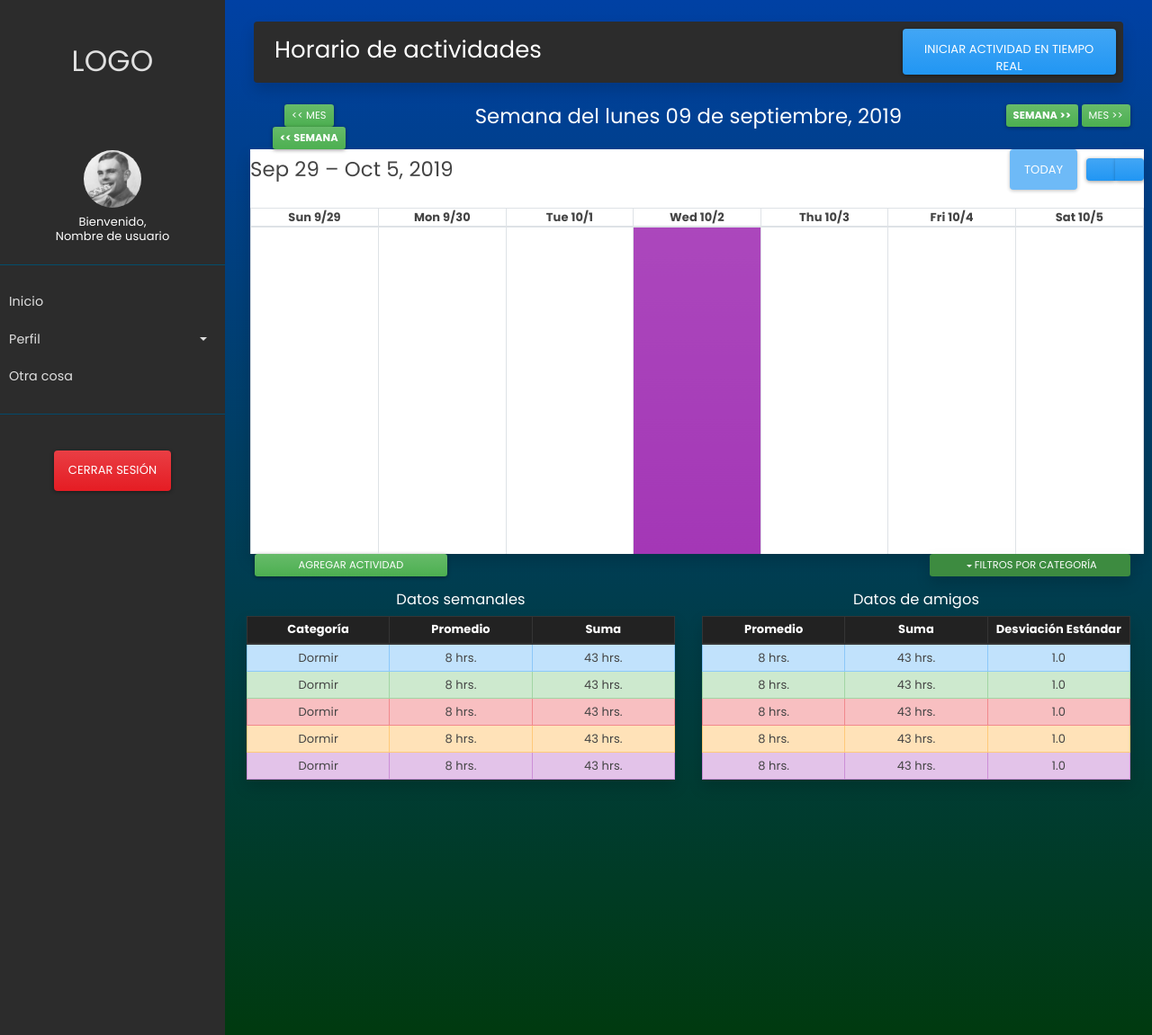
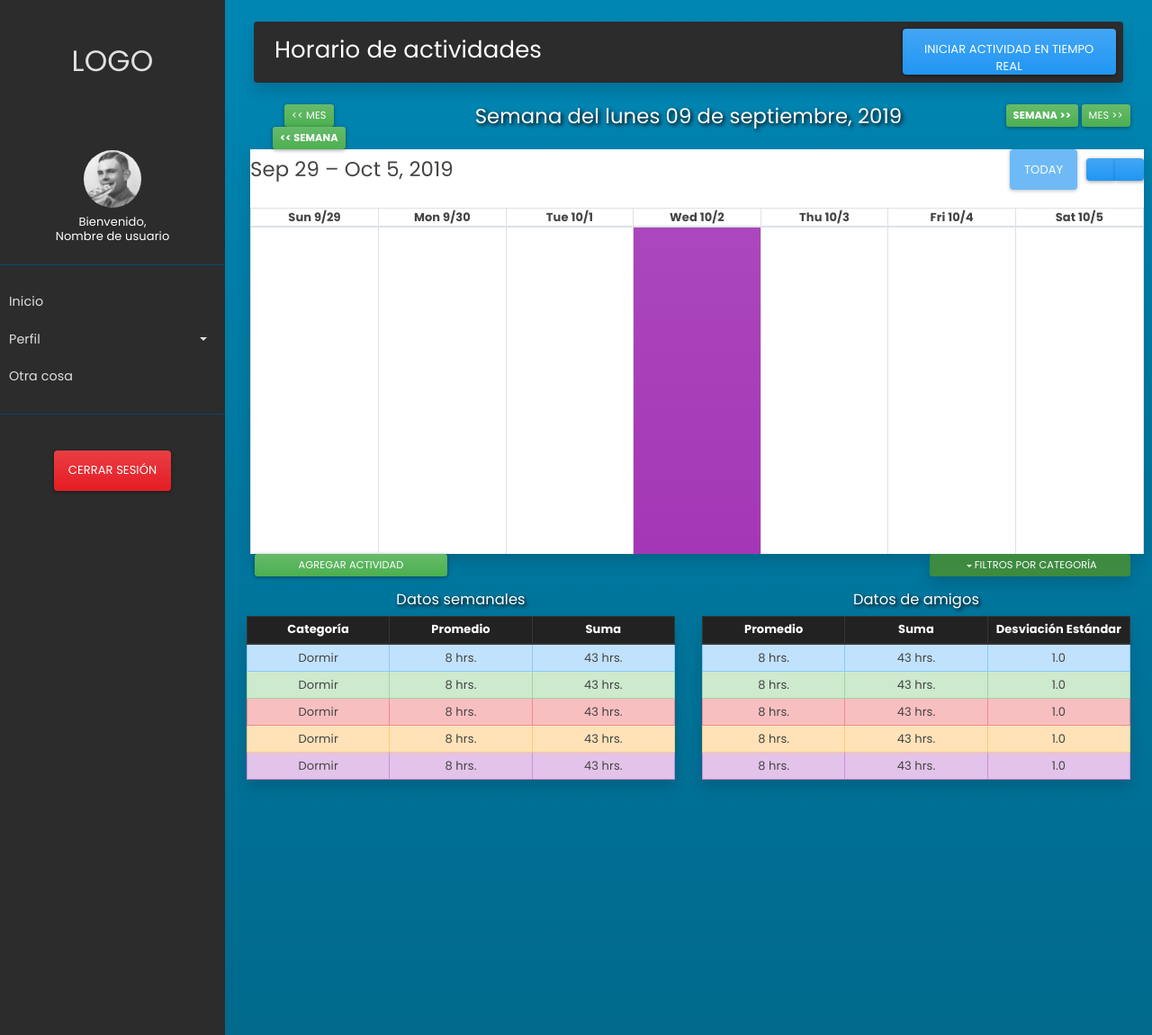
Before and after one commit to DCC-CC4401/2019-2-Turing-Completos-T4, a Django app: page /landing_page/ in a window 1280 px wide. Shown: the whole page at 90% size. Run offline with Django 3.2, Linux system fonts and the light colour scheme; a user stored in the database is signed in; lists and menus that the app fills with data are empty; some libraries are stand-ins or nearby versions.

Commit message:
Style changes.

```diff
--- a/static/Prototypes/css/custom.css
+++ b/static/Prototypes/css/custom.css
@@ -232,7 +232,7 @@
 
 /* Imagen de fondo */
 .bckg {
-  background-image: linear-gradient(to bottom, #0041a4, #003a0f);
+  background-image: linear-gradient(#0086b3, #00698c);
 }
 
 .headerT {
@@ -258,3 +258,7 @@
     -moz-box-shadow: inset 0 0 10px #000;
     box-shadow: inset 0 0 15px #cb9200;
 }
+
+.txt-shdw {
+  text-shadow: 2px 2px 4px #000000;
+}
--- a/templates/LandingPage.html
+++ b/templates/LandingPage.html
@@ -35,7 +35,7 @@
                 <button type="button" class="btn btn-sm btn-success"> << Mes</button>
                 <button type="button" class="btn btn-sm btn-success font-weight-bold"> << Semana</button>
             </div>
-            <div class="col-8 h3 text-white">
+            <div class="col-8 h3 text-white txt-shdw">
                 Semana del lunes 09 de septiembre, 2019
             </div>
             <div class="col-2">
@@ -266,7 +266,7 @@
         <div class="row">
             <div class="col">
                 <div>
-                    <p class="h5 text-white">Datos semanales</p>
+                    <p class="h5 text-white txt-shdw">Datos semanales</p>
                 </div>
                 <!--SEMANALES-->
                 <table class="table table-bordered table-sm shadow">
@@ -308,7 +308,7 @@
             </div>
             <div class="col">
                 <div>
-                    <p class="h5 text-white">Datos de amigos</p>
+                    <p class="h5 text-white txt-shdw">Datos de amigos</p>
                 </div>
                 <!--AMIGOS-->
                 <table class="table table-bordered table-sm shadow">
```
Also changed, not shown: db.sqlite3.
